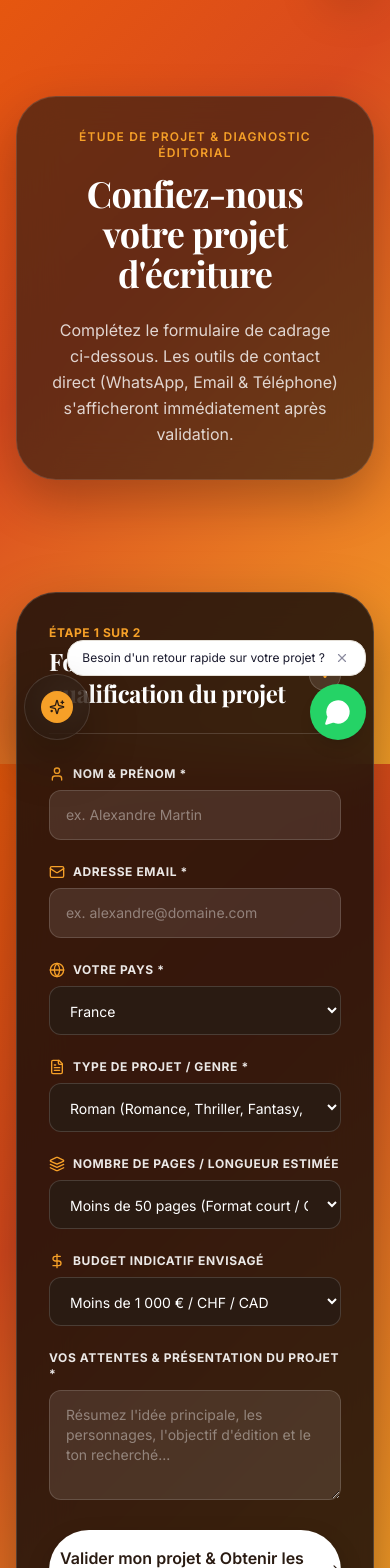
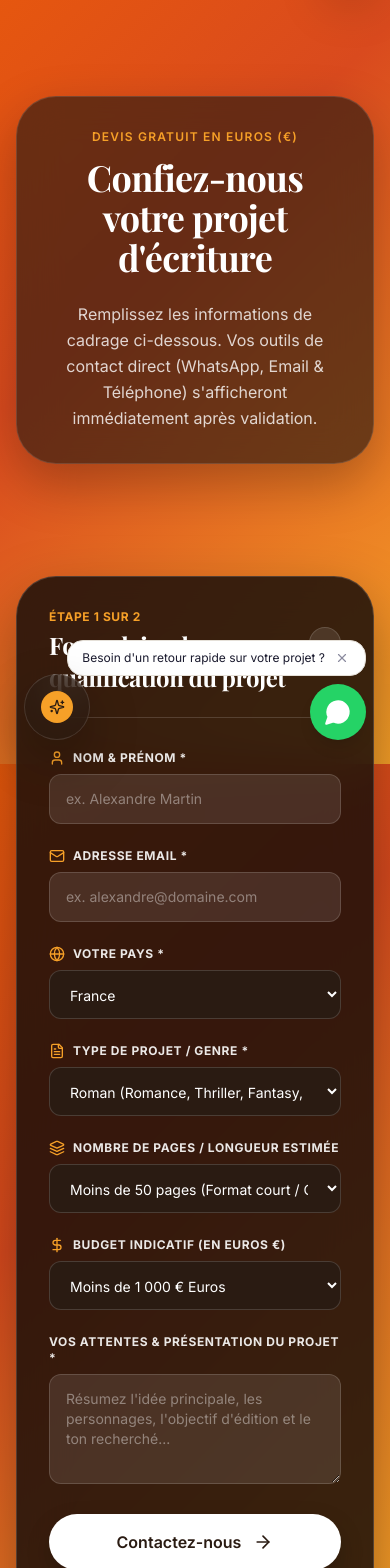
Before and after one commit to fabricesmith515-create/Projet-Gost, a Next.js app: page /contact in a window 390 px wide. Shown: the part 80-1648 px from the top of the page. Built offline with nearby package versions, Linux system fonts and the light colour scheme; a web font is replaced by a local one.

Commit message:
Standardisation des boutons sur le libelle Contactez-nous et devis en Euros

```diff
--- a/src/app/contact/page.tsx
+++ b/src/app/contact/page.tsx
@@ -48,7 +48,7 @@ export default function ContactPage() {
   };
 
   const whatsappMessage = encodeURIComponent(
-    `Bonjour Atelier PrêtePlume,\nJe viens de remplir ma demande sur le site :\n- Nom : ${formData.name}\n- Pays : ${formData.country}\n- Projet : ${formData.projectType}\n- Pages : ${formData.pageCount}\n- Budget : ${formData.budget}\n- Attentes : ${formData.expectations}`
+    `Bonjour Atelier PrêtePlume,\nJe souhaite échanger sur mon projet :\n- Nom : ${formData.name}\n- Pays : ${formData.country}\n- Projet : ${formData.projectType}\n- Pages : ${formData.pageCount}\n- Budget indicatif (€) : ${formData.budget}\n- Attentes : ${formData.expectations}`
   );
 
   return (
@@ -57,13 +57,13 @@ export default function ContactPage() {
       <section className="py-16 px-4 sm:px-6 lg:px-8 text-center">
         <div className="max-w-4xl mx-auto glass-panel rounded-[2.5rem] p-8 sm:p-12 border border-white/15 shadow-glass">
           <span className="text-xs font-semibold uppercase tracking-widest text-[#F6A028] mb-3 block">
-            Étude de Projet & Diagnostic Éditorial
+            Devis Gratuit en Euros (€)
           </span>
           <h1 className="font-editorial text-4xl sm:text-5xl md:text-6xl font-bold text-white mb-6">
             Confiez-nous votre projet d'écriture
           </h1>
           <p className="text-base sm:text-lg text-white/80 max-w-2xl mx-auto leading-relaxed">
-            Complétez le formulaire de cadrage ci-dessous. Les outils de contact direct (WhatsApp, Email & Téléphone) s'afficheront immédiatement après validation.
+            Remplissez les informations de cadrage ci-dessous. Vos outils de contact direct (WhatsApp, Email & Téléphone) s'afficheront immédiatement après validation.
           </p>
         </div>
       </section>
@@ -186,7 +186,7 @@ export default function ContactPage() {
                   </div>
                 </div>
 
-                {/* Longueur estimée & Budget */}
+                {/* Longueur estimée & Budget Euros (€) */}
                 <div className="grid grid-cols-1 sm:grid-cols-2 gap-6">
                   <div>
                     <label className="flex items-center gap-2 text-xs font-bold uppercase tracking-wider text-white/90 mb-2">
@@ -209,7 +209,7 @@ export default function ContactPage() {
                   <div>
                     <label className="flex items-center gap-2 text-xs font-bold uppercase tracking-wider text-white/90 mb-2">
                       <DollarSign className="w-4 h-4 text-[#F6A028]" />
-                      Budget indicatif envisagé
+                      Budget indicatif (en Euros €)
                     </label>
                     <select
                       name="budget"
@@ -217,10 +217,10 @@ export default function ContactPage() {
                       onChange={handleChange}
                       className="w-full px-4 py-3.5 rounded-xl border border-white/15 bg-[#2A1B12] text-white focus:outline-none focus:border-[#F6A028] transition-colors text-sm"
                     >
-                      <option value="Moins de 1 000 € / CHF / CAD">Moins de 1 000 € / CHF / CAD</option>
-                      <option value="1 000 € - 3 000 € / CHF / CAD">1 000 € - 3 000 € / CHF / CAD</option>
-                      <option value="3 000 € - 7 500 € / CHF / CAD">3 000 € - 7 500 € / CHF / CAD</option>
-                      <option value="Plus de 7 500 € / CHF / CAD">Plus de 7 500 € / CHF / CAD</option>
+                      <option value="Moins de 1 000 € Euros">Moins de 1 000 € Euros</option>
+                      <option value="1 000 € - 3 000 € Euros">1 000 € - 3 000 € Euros</option>
+                      <option value="3 000 € - 7 500 € Euros">3 000 € - 7 500 € Euros</option>
+                      <option value="Plus de 7 500 € Euros">Plus de 7 500 € Euros</option>
                     </select>
                   </div>
                 </div>
@@ -241,16 +241,17 @@ export default function ContactPage() {
                   />
                 </div>
 
+                {/* Simplified Submit Button text: Contactez-nous */}
                 <button
                   type="submit"
                   disabled={status.type === 'loading'}
                   className="btn-white-pill w-full py-4 text-base font-bold flex items-center justify-center gap-3 text-[#2A1B12] shadow-pill hover:scale-[1.02] transition-transform"
                 >
                   {status.type === 'loading' ? (
-                    <span>Qualification du projet...</span>
+                    <span>Transmission en cours...</span>
                   ) : (
                     <>
-                      <span>Valider mon projet & Obtenir les accès de contact</span>
+                      <span>Contactez-nous</span>
                       <ArrowRight className="w-5 h-5 text-[#2A1B12]" />
                     </>
                   )}
@@ -265,7 +266,7 @@ export default function ContactPage() {
                 </div>
                 <div className="flex items-center justify-center gap-2">
                   <Clock className="w-4 h-4 text-[#F6A028]" />
-                  <span>Devis sur-mesure sous 24h</span>
+                  <span>Devis en Euros (€) sous 24h</span>
                 </div>
                 <div className="flex items-center justify-center gap-2">
                   <FileCheck className="w-4 h-4 text-[#F6A028]" />
@@ -274,7 +275,7 @@ export default function ContactPage() {
               </div>
             </div>
           ) : (
-            /* STEP 2: REVEALED CONTACT TOOLS (Apparition après soumission du formulaire) */
+            /* STEP 2: REVEALED CONTACT TOOLS */
             <div className="glass-panel p-8 sm:p-12 rounded-[2.5rem] border-2 border-[#25D366]/50 shadow-glass text-center animate-fade-in">
               <div className="w-16 h-16 rounded-full bg-[#25D366]/20 border border-[#25D366] text-[#25D366] flex items-center justify-center mx-auto mb-6">
                 <CheckCircle2 className="w-8 h-8" />
@@ -287,7 +288,7 @@ export default function ContactPage() {
                 Merci {formData.name} ! Vos outils de contact sont débloqués
               </h2>
               <p className="text-sm sm:text-base text-white/80 max-w-xl mx-auto mb-10 leading-relaxed">
-                Votre projet de <strong>{formData.projectType}</strong> ({formData.pageCount}) a bien été réceptionné. Vous pouvez dès maintenant échanger directement avec l'Atelier PrêtePlume via le canal de votre choix :
+                Votre projet de <strong>{formData.projectType}</strong> ({formData.pageCount}) a bien été enregistré. Vous pouvez dès maintenant échanger directement avec l'Atelier PrêtePlume via le canal de votre choix :
               </p>
 
               {/* Revealed Direct Contact Cards */}
--- a/src/app/services/page.tsx
+++ b/src/app/services/page.tsx
@@ -6,9 +6,9 @@ import ProcessTimeline from '@/components/ProcessTimeline';
 import FinalCTASection from '@/components/FinalCTASection';
 
 export const metadata = constructMetadata({
-  title: 'Catalogue des Prestations & Formats sur-mesure — PrêtePlume',
+  title: 'Catalogue des Prestations & Offres en Euros (€) — PrêtePlume',
   description:
-    'Découvrez les 11 offres de rédaction sur-mesure de notre atelier : romans, essais, nouvelles, contes enfants, ebooks, biographies et publication KDP Amazon. Devis gratuit sous 24h sans engagement.',
+    'Découvrez les 11 offres de rédaction de notre atelier : romans, essais, nouvelles, contes enfants, ebooks, biographies et publication KDP Amazon. Devis gratuit en Euros (€) sous 24h.',
   canonical: 'https://preteplume.com/services',
 });
 
@@ -29,7 +29,7 @@ export default function ServicesPage() {
         'Jusqu\'à 2 séries de révisions par chapitre',
         'Cession intégrale des droits d\'auteur & NDA confidentiel',
       ],
-      pricingNote: 'Tarif sur devis gratuit sous 24h selon la longueur et l\'échéance',
+      pricingNote: 'Devis sur-mesure gratuit sous 24h en Euros (€)',
       deliverable: 'Manuscrit complet (DOCX / EPUB / Broché prêt pour édition ou KDP)',
     },
     {
@@ -46,7 +46,7 @@ export default function ServicesPage() {
         'Rédaction au style incisif et élégant (100 à 220 pages)',
         'Cession des droits d\'auteur & NDA',
       ],
-      pricingNote: 'Tarif sur devis gratuit sous 24h (selon le volume de recherche)',
+      pricingNote: 'Devis sur-mesure gratuit sous 24h en Euros (€)',
       deliverable: 'Manuscrit d\'essai prêt pour l\'imprimeur ou l\'éditeur',
     },
     {
@@ -62,7 +62,7 @@ export default function ServicesPage() {
         'Rédaction adaptée aux tranches d\'âge (3-6 ans, 7-10 ans, ados)',
         'Relecture à voix haute pour vérifier le rythme sonore',
       ],
-      pricingNote: 'Tarif sur devis gratuit sous 24h selon le format et l\'âge cible',
+      pricingNote: 'Devis sur-mesure gratuit sous 24h en Euros (€)',
       deliverable: 'Texte découpé avec consignes d\'illustration',
     },
     {
@@ -79,7 +79,7 @@ export default function ServicesPage() {
         'Rédaction de la fiche produit vendeuse et sélection des mots-clés SEO KDP',
         'Configuration de votre compte auteur et mise en ligne',
       ],
-      pricingNote: 'Tarif sur devis gratuit sous 24h (pack complet ou à la carte)',
+      pricingNote: 'Devis sur-mesure gratuit sous 24h en Euros (€)',
       deliverable: 'Livre publié et disponible à la commande sur Amazon',
     },
     {
@@ -96,7 +96,7 @@ export default function ServicesPage() {
         'Résumé 4ème de couverture et préface',
         'Cession totale des droits d\'auteur & NDA',
       ],
-      pricingNote: 'Tarif sur devis gratuit sous 24h après analyse de votre projet',
+      pricingNote: 'Devis sur-mesure gratuit sous 24h en Euros (€)',
       deliverable: 'Fichier manuscrit complet prêt pour publication',
     },
     {
@@ -105,14 +105,14 @@ export default function ServicesPage() {
       icon: UserCheck,
       subtitle: 'Transmettez votre mémoire familiale ou votre saga d\'entreprise',
       description:
-        'Consignez les moments clés de votre existence ou l\'histoire de votre entreprise familiale dans un récit chaleureux et littéraire.',
+        'Consignes les moments clés de votre existence ou l\'histoire de votre entreprise familiale dans un récit chaleureux et littéraire.',
       forWho: 'Familles d\'entrepreneurs, fondateurs, mémorialistes.',
       included: [
         'Entretiens de mémoire confidentiels à domicile ou à distance',
         'Mise en récit narrative des souvenirs et archives',
         'Conseils de reliure et d\'impression de prestige',
       ],
-      pricingNote: 'Tarif sur devis gratuit sous 24h (selon le nombre d\'heures d\'entretiens)',
+      pricingNote: 'Devis sur-mesure gratuit sous 24h en Euros (€)',
       deliverable: 'Ouvrage biographique relié prêt pour tirage privé',
     },
     {
@@ -128,7 +128,7 @@ export default function ServicesPage() {
         'Écriture ciselée et poétique (1 500 à 10 000 mots par nouvelle)',
         'Mise en cohérence du recueil complet',
       ],
-      pricingNote: 'Tarif sur devis gratuit sous 24h selon la longueur du recueil',
+      pricingNote: 'Devis sur-mesure gratuit sous 24h en Euros (€)',
       deliverable: 'Recueil numéroté prêt à publier',
     },
     {
@@ -143,7 +143,7 @@ export default function ServicesPage() {
         'Calcul du timing (5, 15 ou 30 minutes)',
         'Indications de ton et silences sur le prompteur',
       ],
-      pricingNote: 'Tarif sur devis gratuit sous 24h',
+      pricingNote: 'Devis sur-mesure gratuit sous 24h en Euros (€)',
       deliverable: 'Texte avec guide de diction oral',
     },
   ];
@@ -154,13 +154,13 @@ export default function ServicesPage() {
       <section className="py-16 px-4 sm:px-6 lg:px-8 text-center">
         <div className="max-w-4xl mx-auto glass-panel rounded-[2.5rem] p-8 sm:p-12 border border-white/15 shadow-glass">
           <span className="text-xs font-semibold uppercase tracking-widest text-[#F6A028] mb-3 block">
-            Offres Structurées & Sur-Mesure
+            Offres Structurées (Tarification en Euros €)
           </span>
           <h1 className="font-editorial text-4xl sm:text-5xl md:text-6xl font-bold text-white mb-6">
             Nos Prestations & Formats Éditoriaux
           </h1>
           <p className="text-base sm:text-lg text-white/80 max-w-2xl mx-auto leading-relaxed">
-            Chaque offre fait l'objet d'une proposition sur-mesure. Remplissez le formulaire de cadrage (nom, pays, genre, attentes, volume & budget) pour obtenir votre devis et débloquer les outils de contact direct.
+            Chaque offre fait l'objet d'un devis sur-mesure gratuit en Euros (€). Cliquez sur Contactez-nous pour cadrer votre projet.
           </p>
         </div>
       </section>
@@ -205,10 +205,10 @@ export default function ServicesPage() {
 
                   <Link
                     href="/contact"
-                    className="btn-white-pill text-xs px-6 py-3.5 w-fit mt-2 inline-flex items-center gap-2 shadow-pill hover:scale-105"
+                    className="btn-white-pill text-xs px-6 py-3.5 w-fit mt-2 inline-flex items-center gap-2 shadow-pill hover:scale-105 font-bold text-[#2A1B12]"
                   >
-                    <span>Demander mon devis & Débloquer les contacts</span>
-                    <ArrowUpRight className="w-4 h-4" />
+                    <span>Contactez-nous</span>
+                    <ArrowUpRight className="w-4 h-4 text-[#2A1B12]" />
                   </Link>
                 </div>
 
--- a/src/components/FinalCTASection.tsx
+++ b/src/components/FinalCTASection.tsx
@@ -19,15 +19,16 @@ export default function FinalCTASection() {
               Prêt à confier votre projet à notre atelier de 5 plumes ?
             </h2>
             <p className="text-base sm:text-lg text-white/80 max-w-2xl mx-auto mb-10 font-normal">
-              Roman, essai, livre enfants, biographie, ebook ou publication KDP : qualifiez votre besoin en 1 minute. Les canaux de contact direct vous sont ouverts immédiatement après soumission.
+              Roman, essai, livre enfants, biographie, ebook ou publication KDP : devis gratuit en Euros (€) sous 24h ouvrées.
             </p>
 
+            {/* Action Button #3 : Contactez-nous */}
             <div className="flex flex-col sm:flex-row items-center justify-center gap-4 mb-12">
               <Link
                 href="/contact"
-                className="btn-white-pill px-8 py-4 text-sm font-bold flex items-center justify-center gap-2 w-full sm:w-auto shadow-pill hover:scale-105"
+                className="btn-white-pill px-10 py-4 text-base font-bold flex items-center justify-center gap-2 w-full sm:w-auto shadow-pill hover:scale-105 text-[#2A1B12]"
               >
-                <span>Remplir le formulaire & Débloquer les contacts</span>
+                <span>Contactez-nous</span>
                 <ArrowUpRight className="w-5 h-5 text-[#2A1B12]" />
               </Link>
             </div>
@@ -39,7 +40,7 @@ export default function FinalCTASection() {
               </div>
               <div className="flex items-center gap-2">
                 <FileCheck className="w-4 h-4 text-[#F6A028]" />
-                <span>Devis & Diagnostic gratuits (€, CHF, CAD)</span>
+                <span>Devis & Diagnostic gratuits en Euros (€)</span>
               </div>
               <div className="flex items-center gap-2">
                 <ShieldCheck className="w-4 h-4 text-[#25D366]" />
--- a/src/components/HeroSection.tsx
+++ b/src/components/HeroSection.tsx
@@ -2,7 +2,7 @@
 
 import React, { useState, useEffect } from 'react';
 import Link from 'next/link';
-import { ArrowUpRight, Sparkles, BookOpen, Feather, ShieldCheck, Star, ChevronRight } from 'lucide-react';
+import { ArrowUpRight, Sparkles, BookOpen, Feather, ShieldCheck, ChevronRight } from 'lucide-react';
 import { SITE_CONFIG } from '@/lib/metadata';
 
 export default function HeroSection() {
@@ -11,7 +11,6 @@ export default function HeroSection() {
   const [displayText, setDisplayText] = useState('');
   const [isDeleting, setIsDeleting] = useState(false);
 
-  // Genres selector for right-hand column calqued on reference image
   const genres = [
     { id: 'romans', name: 'Romans', tag: 'Tous genres', desc: 'Romance, thriller, fantasy, littéraire' },
     { id: 'essais', name: 'Essais', tag: 'Pensée d\'expert', desc: 'Manifestes & philosophie' },
@@ -48,22 +47,18 @@ export default function HeroSection() {
   return (
     <section className="pt-28 pb-16 sm:pt-36 sm:pb-24 px-4 sm:px-6 lg:px-8 relative overflow-hidden">
       <div className="max-w-7xl mx-auto">
-        {/* Giant Warm Glass Panel wrapping the entire Hero */}
         <div className="glass-panel rounded-[2rem] sm:rounded-[2.5rem] p-6 sm:p-10 lg:p-14 relative overflow-hidden border border-white/15 shadow-glass">
-          {/* Subtle Ambient Background Light Glows */}
           <div className="absolute top-0 right-1/4 w-96 h-96 bg-[#F6A028]/20 rounded-full blur-3xl pointer-events-none" />
           <div className="absolute bottom-0 left-10 w-80 h-80 bg-[#D94A1E]/30 rounded-full blur-3xl pointer-events-none" />
 
           <div className="grid grid-cols-1 lg:grid-cols-12 gap-10 lg:gap-8 items-center relative z-10">
-            {/* Left Column: Centered Headline & Atelier Intro */}
+            {/* Left Column */}
             <div className="lg:col-span-5 flex flex-col items-center text-center">
-              {/* Centered Badge top */}
               <div className="inline-flex items-center gap-2 px-4 py-2 rounded-full glass-pill text-xs font-semibold text-[#F6A028] mb-6 border border-white/15 shadow-sm mx-auto">
                 <Sparkles className="w-3.5 h-3.5" />
                 <span>Atelier d'Écriture</span>
               </div>
 
-              {/* Centered Headline Display Serif */}
               <h1 className="font-editorial text-4xl sm:text-5xl lg:text-6xl font-bold tracking-tight text-white leading-[1.08] mb-6 text-center">
                 Vos idées. Nos mots.{' '}
                 <span className="text-[#F6A028] underline decoration-white/20 underline-offset-8 block sm:inline">
@@ -72,19 +67,18 @@ export default function HeroSection() {
                 </span>
               </h1>
 
-              {/* Centered Subtitle */}
               <p className="text-base sm:text-lg text-[#FDF6EC]/85 leading-relaxed mb-8 font-normal text-center max-w-lg mx-auto">
                 Notre collectif rassemble <strong className="text-white font-semibold">5 auteurs d'exception</strong>, dirigé par son fondateur <strong>Horizonrose</strong>, reconnu sur ComeUp.<br className="hidden sm:inline" />
                 Nous écrivons romans, essais, biographies, contes pour enfants, ebooks et publications KDP.
               </p>
 
-              {/* Centered Action Buttons */}
+              {/* Action Button #1 : Contactez-nous */}
               <div className="flex flex-col sm:flex-row items-stretch sm:items-center justify-center gap-4 w-full sm:w-auto mb-8 mx-auto">
                 <Link
                   href="/contact"
                   className="btn-white-pill px-8 py-4 text-sm font-bold flex items-center justify-center gap-2 text-[#2A1B12] shadow-pill hover:scale-105"
                 >
-                  <span>Discutons de votre projet</span>
+                  <span>Contactez-nous</span>
                   <ArrowUpRight className="w-4 h-4" />
                 </Link>
                 <a
@@ -95,20 +89,16 @@ export default function HeroSection() {
                 </a>
               </div>
 
-              {/* Trust Badge */}
               <div className="flex items-center justify-center gap-3 text-xs text-white/70 mx-auto">
                 <ShieldCheck className="w-4 h-4 text-[#F6A028]" />
-                <span>Confidentialité stricte (NDA) & Cession exclusive des droits</span>
+                <span>Confidentialité stricte (NDA) & Devis gratuit en Euros (€)</span>
               </div>
             </div>
 
-            {/* Center Column: 3D Floating Book Showcase with Ambient Glow */}
+            {/* Center Column */}
             <div className="lg:col-span-4 flex flex-col items-center justify-center relative my-6 lg:my-0">
               <div className="relative group">
-                {/* Book Glow behind */}
                 <div className="absolute inset-0 bg-[#F6A028]/30 rounded-3xl blur-2xl group-hover:bg-[#F6A028]/40 transition-all duration-500" />
-
-                {/* Main Floating Glass Visual Element */}
                 <div className="relative w-64 h-80 sm:w-72 sm:h-96 rounded-[2rem] glass-panel p-6 flex flex-col justify-between border border-white/25 shadow-glass transform hover:rotate-1 hover:scale-105 transition-all duration-500">
                   <div className="flex items-center justify-between">
                     <span className="text-[10px] uppercase tracking-widest font-bold text-[#F6A028] bg-white/10 px-3 py-1 rounded-full border border-white/10">
@@ -117,7 +107,6 @@ export default function HeroSection() {
                     <Feather className="w-5 h-5 text-white/60" />
                   </div>
 
-                  {/* Book spine graphic */}
                   <div className="my-auto text-center p-4 rounded-xl bg-white/5 border border-white/10 backdrop-blur-md">
                     <BookOpen className="w-12 h-12 text-[#F6A028] mx-auto mb-3 animate-pulse" />
                     <h3 className="font-editorial text-2xl font-bold text-white mb-1">
@@ -130,7 +119,7 @@ export default function HeroSection() {
 
                   <div className="pt-3 border-t border-white/10 flex items-center justify-between text-[11px] text-white/80">
                     <span>5 Plumes Dédiées</span>
-                    <span className="text-[#F6A028] font-semibold">Qualité Éditoriale</span>
+                    <span className="text-[#F6A028] font-semibold">Devis en €</span>
                   </div>
                 </div>
               </div>
@@ -140,7 +129,7 @@ export default function HeroSection() {
               </p>
             </div>
 
-            {/* Right Column: "Choose Your Genre" Selector Calqued on Pinterest Ref */}
+            {/* Right Column */}
             <div className="lg:col-span-3 flex flex-col gap-4">
               <div className="p-5 rounded-2xl glass-panel border border-white/15">
                 <span className="text-[10px] uppercase tracking-widest font-bold text-white/60 block mb-1">
@@ -150,7 +139,6 @@ export default function HeroSection() {
                   Choisissez votre genre
                 </h4>
 
-                {/* Genre Selector Pills */}
                 <div className="grid grid-cols-2 gap-2 mb-4">
                   {genres.map((g) => {
                     const isSelected = activeGenre.id === g.id;
@@ -170,7 +158,6 @@ export default function HeroSection() {
                   })}
                 </div>
 
-                {/* Active Genre Mini Card */}
                 <div className="p-3.5 rounded-xl bg-white/10 border border-white/15 backdrop-blur-md">
                   <div className="flex items-center justify-between mb-1">
                     <span className="text-[10px] font-bold text-[#F6A028] uppercase">
@@ -184,7 +171,6 @@ export default function HeroSection() {
                 </div>
               </div>
 
-              {/* Founder Profile Badge (Horizonrose ComeUp) */}
               <a
                 href={SITE_CONFIG.comeup}
                 target="_blank"
--- a/src/components/ServicesGrid.tsx
+++ b/src/components/ServicesGrid.tsx
@@ -100,7 +100,7 @@ export default function ServicesGrid() {
             Ce que nos 5 plumes rédigent pour vous
           </h2>
           <p className="text-white/80 text-base sm:text-lg">
-            De la fiction grand public aux ouvrages d'autorité professionnelle, notre collectif couvre tous les genres littéraires.
+            De la fiction grand public aux ouvrages d'autorité professionnelle. Obtenez votre devis personnalisé en Euros (€).
           </p>
         </div>
 
@@ -129,25 +129,27 @@ export default function ServicesGrid() {
                   </p>
                 </div>
 
+                {/* Action Button #2 inside services grid card */}
                 <Link
-                  href={`/services#${service.id}`}
-                  className="inline-flex items-center gap-2 text-xs font-semibold text-white group-hover:text-[#F6A028] transition-colors pt-4 border-t border-white/10"
+                  href="/contact"
+                  className="btn-white-pill text-xs px-4 py-2.5 inline-flex items-center justify-between w-full font-bold text-[#2A1B12] mt-4"
                 >
-                  <span>En savoir plus</span>
-                  <ArrowRight className="w-3.5 h-3.5 transition-transform group-hover:translate-x-1" />
+                  <span>Contactez-nous</span>
+                  <ArrowRight className="w-4 h-4" />
                 </Link>
               </div>
             );
           })}
         </div>
 
+        {/* Central Action Button #2 in Services Section */}
         <div className="text-center mt-12">
           <Link
-            href="/services"
-            className="btn-white-pill text-xs px-8 py-3.5 inline-flex items-center gap-2"
+            href="/contact"
+            className="btn-white-pill text-sm px-8 py-4 inline-flex items-center gap-2 font-bold text-[#2A1B12] shadow-pill hover:scale-105"
           >
-            <span>Voir le catalogue de prestations détaillé</span>
-            <ArrowRight className="w-4 h-4" />
+            <span>Contactez-nous</span>
+            <ArrowRight className="w-4 h-4 text-[#2A1B12]" />
           </Link>
         </div>
       </div>
```
